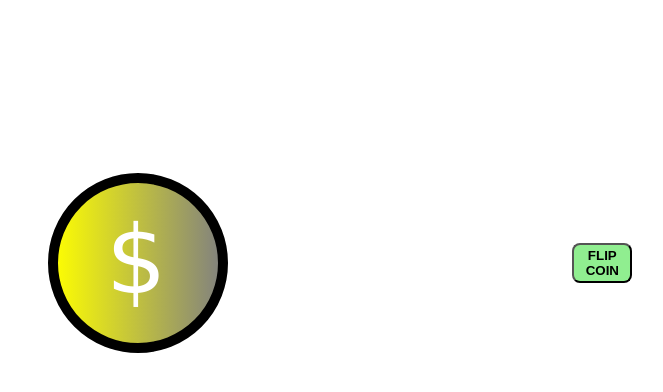
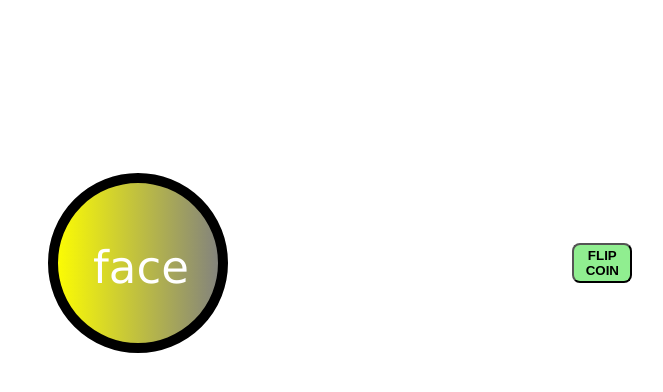
Before and after one commit to ooandreoo/flip-coin-vanilla, a plain HTML site: page index.html in a window 1280 px wide. Shown: the part 160-552 px from the top of the page, without its empty margins (355-1018 px from the left). Drawn offline with Linux system fonts and the light colour scheme.

Commit message:
2 faces for coin added, theres a bug when coin is flipped and lands on face and try to flip it again, it wont happen anything the first time the button is clicked

```diff
--- a/index.html
+++ b/index.html
@@ -11,7 +11,8 @@
     </div>
     <div class="body">
       <div class="coin-box">
-          <svg id="coin-svg" class="coin" height="200" width="200">
+          <div id="coin-svg" class="coin">
+            <svg class="coin-face" height="200" width="200">
               <defs>
                 <linearGradient id="grad1">
                   <stop offset="0%" stop-color="yellow" />
@@ -19,9 +20,22 @@
                 </linearGradient>
               </defs>
               <ellipse cx="100" cy="100" rx="85" ry="85" fill="url(#grad1)" stroke="black" stroke-width="10"/>
-            <text fill="#ffffff" font-size="95" font-family="Verdana" x="68" y="130">$</text>
+              <text fill="#ffffff" font-size="45" font-family="Verdana" x="55" y="120">face</text>
               Sorry, your browser does not support inline SVG.
             </svg>
+            <svg class="coin-back" height="200" width="200">
+              <defs>
+                <linearGradient id="grad2">
+                  <stop offset="0%" stop-color="lightblue" />
+                  <stop offset="100%" stop-color="black" />
+                </linearGradient>
+              </defs>
+              <ellipse cx="100" cy="100" rx="85" ry="85" fill="url(#grad2)" stroke="black" stroke-width="10"/>
+              <text fill="#ffffff" font-size="45" font-family="Verdana" x="55" y="120" >tails</text>
+              Sorry, your browser does not support inline SVG.
+            </svg>
+
+          </div>
       </div>
       <button id="flip-button" class="flip-button">
         FLIP COIN
--- a/styles.css
+++ b/styles.css
@@ -64,6 +64,20 @@
 
 .coin {
   margin: auto;
+  transform-style: preserve-3d;
+  height: 200px;
+  width: 200px;
+}
+
+.coin-face {
+  position: absolute;
+  backface-visibility: hidden;
+}
+
+.coin-back {
+  position: absolute;
+  backface-visibility: hidden;
+  transform: rotateY(180deg);
 }
 
 .flippin-face {
```
Lines whose indentation alone changed are shown as unchanged.
